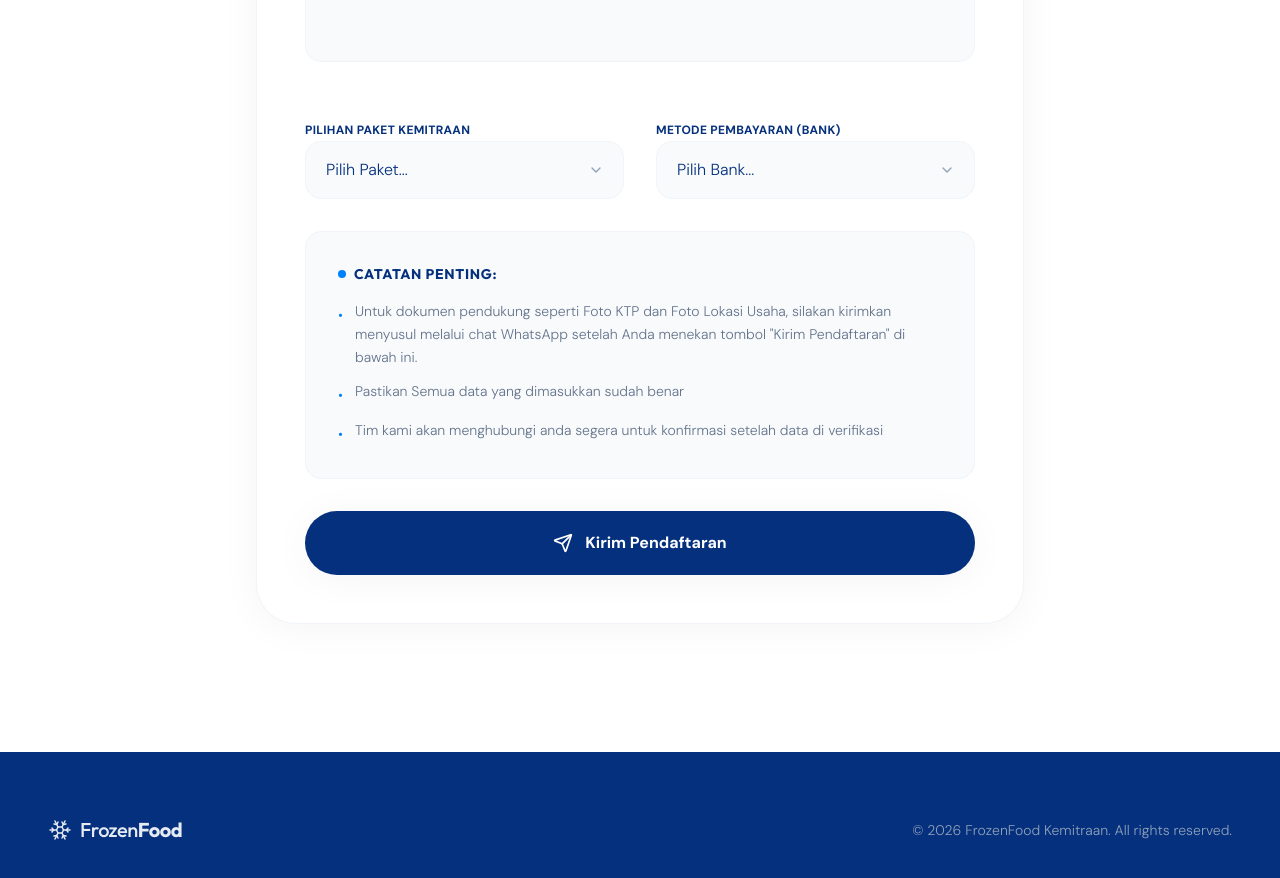
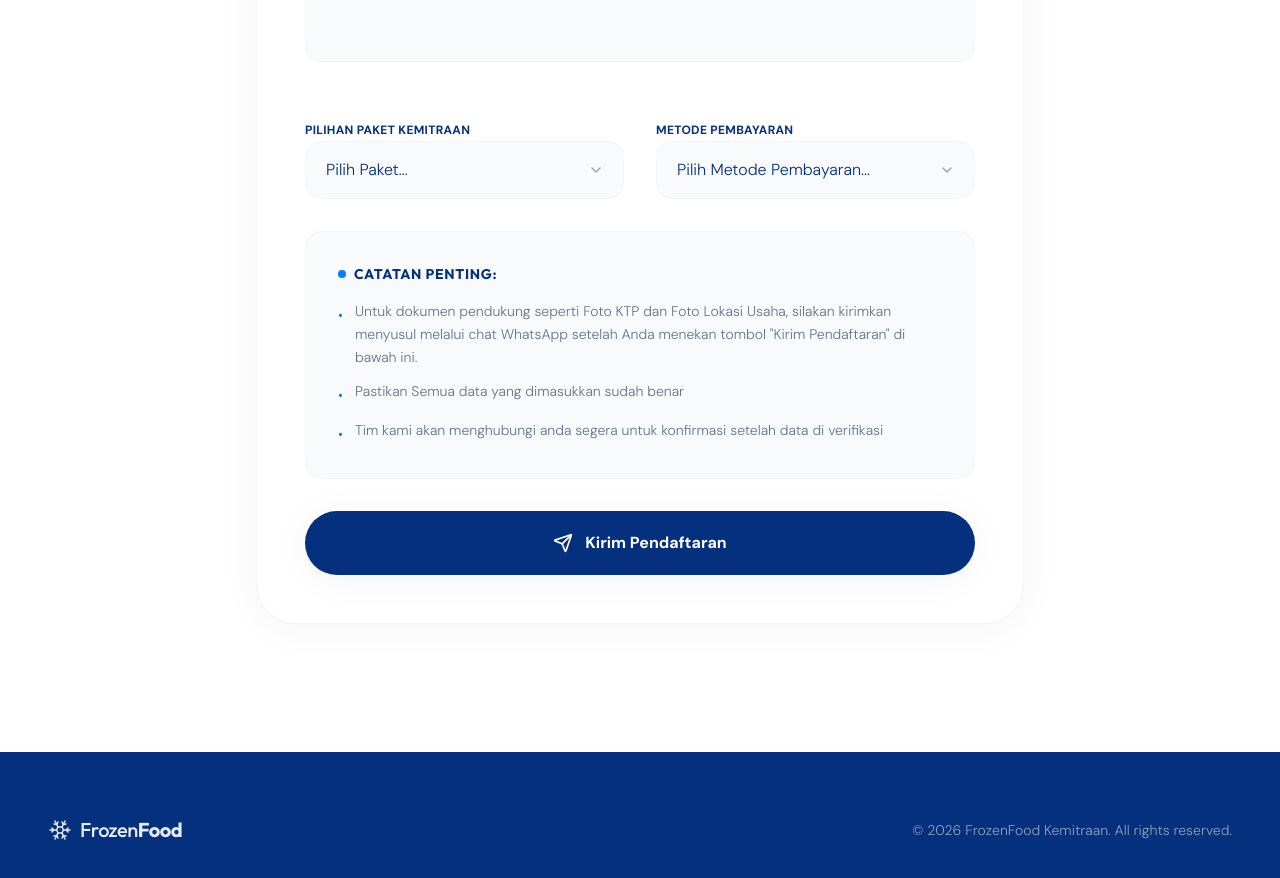
Before and after one commit to richoyouknow/frozenfood, a Next.js app: page / in a window 1280 px wide. Shown: the part 10460-11338 px from the top of the page. Built offline with nearby package versions, Linux system fonts and the light colour scheme.

Commit message:
feat: add Registration form component with WhatsApp submission integration

```diff
--- a/components/Registration.tsx
+++ b/components/Registration.tsx
@@ -16,13 +16,13 @@ export default function Registration({
     listrik: "",
     nomorHp: "",
     alamat: "",
-    bank: ""
+    pembayaran: ""
   });
 
   const handleSubmit = (e: React.FormEvent) => {
     e.preventDefault();
 
-    const { namaToko, listrik, nomorHp, alamat, bank } = formData;
+    const { namaToko, listrik, nomorHp, alamat, pembayaran } = formData;
 
     // Mapping paket value to label
     const packageLabels: Record<string, string> = {
@@ -42,7 +42,7 @@ export default function Registration({
 - *Nomor HP:* ${nomorHp || '-'}
 - *Alamat Lengkap:* ${alamat || '-'}
 - *Pilihan Paket:* ${selectedPackageLabel}
-- *Metode Pembayaran:* ${bank.toUpperCase() || '-'}
+- *Metode Pembayaran:* ${pembayaran.toUpperCase() || '-'}
 
 Mohon dibantu proses selanjutnya. Terima kasih.`;
 
@@ -185,21 +185,32 @@ Mohon dibantu proses selanjutnya. Terima kasih.`;
                 </div>
               </div>
               <div className="space-y-2">
-                <label className="text-xs font-bold text-navy tracking-wide uppercase">Metode Pembayaran (Bank)</label>
+                <label className="text-xs font-bold text-navy tracking-wide uppercase">Metode Pembayaran</label>
                 <div className="relative">
                   <select
-                    name="bank"
-                    value={formData.bank}
+                    name="pembayaran"
+                    value={formData.pembayaran}
                     onChange={handleInputChange}
                     required
                     className="w-full bg-slate-50 border border-slate-100 px-5 py-4 rounded-2xl text-navy focus:bg-white focus:border-primary focus:ring-4 focus:ring-primary/10 outline-none transition-all font-light appearance-none"
                   >
-                    <option value="" disabled>Pilih Bank...</option>
-                    <option value="bca">BCA</option>
-                    <option value="mandiri">Mandiri</option>
-                    <option value="bni">BNI</option>
-                    <option value="bri">BRI</option>
-                    <option value="bsi">BSI</option>
+                    <option value="" disabled>Pilih Metode Pembayaran...</option>
+                    <optgroup label="Transfer Bank">
+                      <option value="bca">BCA</option>
+                      <option value="mandiri">Mandiri</option>
+                      <option value="bni">BNI</option>
+                      <option value="bri">BRI</option>
+                      <option value="bsi">BSI</option>
+                    </optgroup>
+                    <optgroup label="E-Wallet">
+                      <option value="gopay">GoPay</option>
+                      <option value="ovo">OVO</option>
+                      <option value="dana">Dana</option>
+                      <option value="linkaja">LinkAja</option>
+                      <option value="shopeepay">ShopeePay</option>
+                      <option value="qris">QRIS</option>
+                    </optgroup>
+                    <option value="lainnya">Lainnya</option>
                   </select>
                   <div className="absolute right-5 top-1/2 -translate-y-1/2 pointer-events-none text-slate-400">
                     <svg width="16" height="16" viewBox="0 0 24 24" fill="none" stroke="currentColor" strokeWidth="2" strokeLinecap="round" strokeLinejoin="round"><path d="m6 9 6 6 6-6"/></svg>
```
